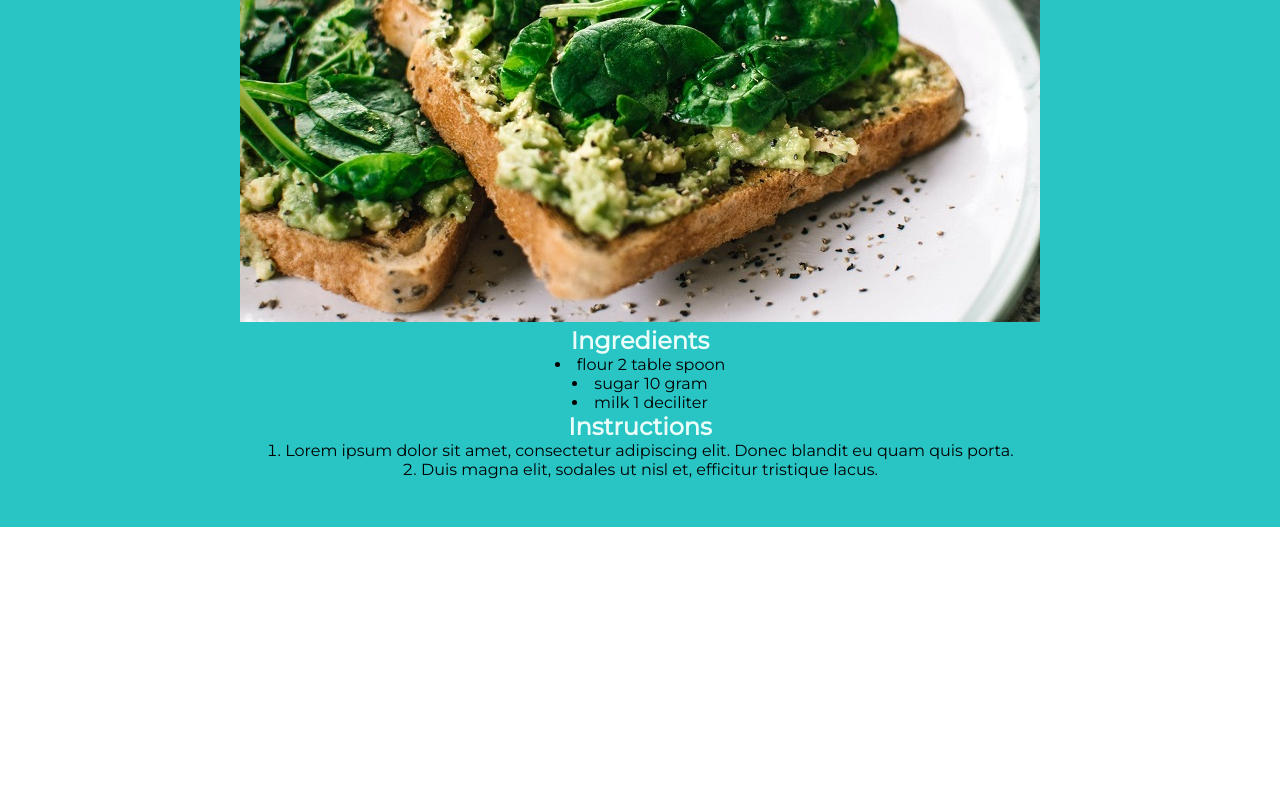
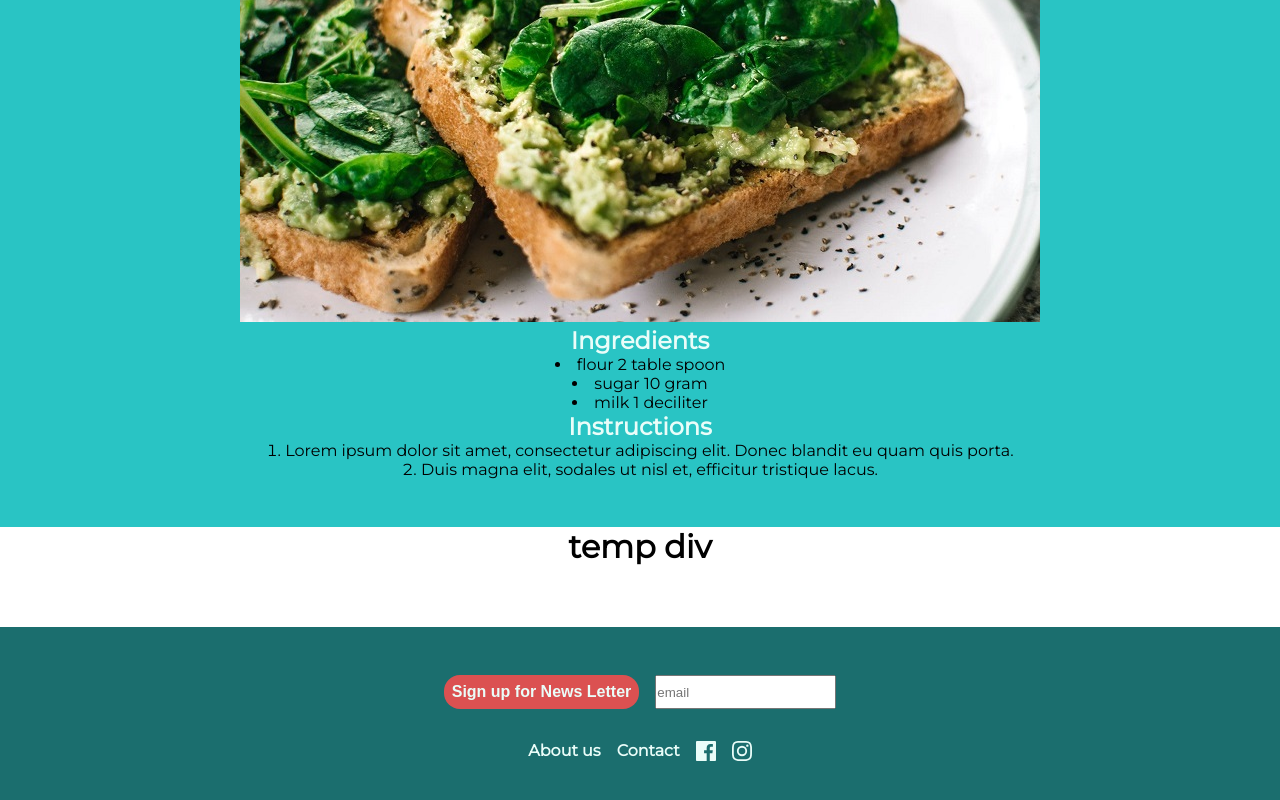
Before and after one commit to DoNotWorr/project-recipe, a React (Create React App) app: page /recipe/1 in a window 1280 px wide. Shown: the part 360-1160 px from the top of the page. Before the commit the page ends 887 px from the top, so only its background shows below. Built offline with nearby package versions, Linux system fonts and the light colour scheme.

Commit message:
added footer

```diff
--- a/src/App.css
+++ b/src/App.css
@@ -14,3 +14,8 @@
 .App h3 {
   color: rgba(27, 110, 110);
 }
+
+.temporary {
+  background-color: white;
+  height: 100px;
+}
--- a/src/App.js
+++ b/src/App.js
@@ -8,6 +8,7 @@ import Category from "./components/Category/Category";
 import Header from "./components/Header/Header";
 import Popular from "./components/Popular/Popular";
 import popularRecipes from "./data/popular-recipes.json";
+import Footer from "./components/Footer/Footer";
 
 // Constants used for category names and also to filter recipes (must match the data source)
 const APPETIZER = "Appetizers";
@@ -97,6 +98,11 @@ export default class App extends Component {
               <Recipe getRecipeById={this.getRecipeById} />
             </Route>
           </Switch>
+
+          <div className="temporary">
+            <h1>temp div</h1>
+          </div>
+          <Footer />
         </Router>
       </div>
     );
--- /dev/null
+++ b/src/components/Footer/Footer.jsx
@@ -0,0 +1,61 @@
+import React, { Component } from "react";
+import styles from "./Footer.module.css";
+
+class Footer extends Component {
+  render() {
+    return (
+      <div className={styles.footer}>
+        <form className={styles.newsLetter} onSubmit="#">
+          <input
+            type="submit"
+            value="Sign up for News Letter"
+            className={`${styles.text} ${styles.button}`}
+          />
+          <input type="text" name="email" placeholder="email" />
+        </form>
+        <ul className={styles.links}>
+          <li>
+            <a href="#" className={styles.text}>
+              About us
+            </a>
+          </li>
+          <li>
+            <a href="#" className={styles.text}>
+              Contact
+            </a>
+          </li>
+          <li>
+            <a href="#">
+              <svg
+                width="20"
+                height="20"
+                xmlns="http://www.w3.org/2000/svg"
+                className={styles.socialMedia}>
+                <path
+                  d="M18.896 0H1.104C.494 0 0 .494 0 1.104v17.793C0 19.506.494 20 1.104 20h9.58v-7.745H8.076V9.237h2.606V7.01c0-2.583 1.578-3.99 3.883-3.99 1.104 0 2.052.082 2.329.119v2.7h-1.598c-1.254 0-1.496.597-1.496 1.47v1.928h2.989l-.39 3.018h-2.6V20h5.098c.608 0 1.102-.494 1.102-1.104V1.104C20 .494 19.506 0 18.896 0z"
+                  fill-rule="nonzero"
+                />
+              </svg>
+            </a>
+          </li>
+          <li>
+            <a href="#">
+              <svg
+                width="20"
+                height="20"
+                xmlns="http://www.w3.org/2000/svg"
+                className={styles.socialMedia}>
+                <path
+                  d="M10 1.802c2.67 0 2.987.01 4.042.059 2.71.123 3.975 1.409 4.099 4.099.048 1.054.057 1.37.057 4.04 0 2.672-.01 2.988-.057 4.042-.124 2.687-1.387 3.975-4.1 4.099-1.054.048-1.37.058-4.041.058-2.67 0-2.987-.01-4.04-.058-2.718-.124-3.977-1.416-4.1-4.1-.048-1.054-.058-1.37-.058-4.041 0-2.67.01-2.986.058-4.04.124-2.69 1.387-3.977 4.1-4.1 1.054-.048 1.37-.058 4.04-.058zM10 0C7.284 0 6.944.012 5.877.06 2.246.227.227 2.242.061 5.877.01 6.944 0 7.284 0 10s.012 3.057.06 4.123c.167 3.632 2.182 5.65 5.817 5.817 1.067.048 1.407.06 4.123.06s3.057-.012 4.123-.06c3.629-.167 5.652-2.182 5.816-5.817.05-1.066.061-1.407.061-4.123s-.012-3.056-.06-4.122C19.777 2.249 17.76.228 14.124.06 13.057.01 12.716 0 10 0zm0 4.865a5.135 5.135 0 100 10.27 5.135 5.135 0 000-10.27zm0 8.468a3.333 3.333 0 110-6.666 3.333 3.333 0 010 6.666zm5.338-9.87a1.2 1.2 0 100 2.4 1.2 1.2 0 000-2.4z"
+                  fill-rule="nonzero"
+                />
+              </svg>
+            </a>
+          </li>
+        </ul>
+      </div>
+    );
+  }
+}
+
+export default Footer;
--- /dev/null
+++ b/src/components/Footer/Footer.module.css
@@ -0,0 +1,43 @@
+/* Position */
+.footer {
+  display: flex;
+  flex-direction: column;
+  justify-content: space-evenly;
+  align-items: center;
+  padding: 2rem;
+}
+
+.links,
+.newsLetter {
+  display: flex;
+  flex-direction: row;
+  margin: 1rem 2rem;
+  list-style: none;
+  gap: 1rem;
+}
+
+.button {
+  border-radius: 1em;
+  padding: 0.5em;
+  cursor: pointer;
+  border: none;
+}
+
+/* Colors, Fonts */
+.links svg {
+  fill: #eafdf9;
+}
+
+.text {
+  font-weight: bold;
+  color: #eafdf9;
+}
+
+.button {
+  background-color: #db5151;
+  font-size: unset;
+}
+
+.footer {
+  background-color: #1b6e6e;
+}
```
Also changed, not shown: public/images/icons/icon-facebook.svg (added), public/images/icons/icon-instagram.svg (added).
